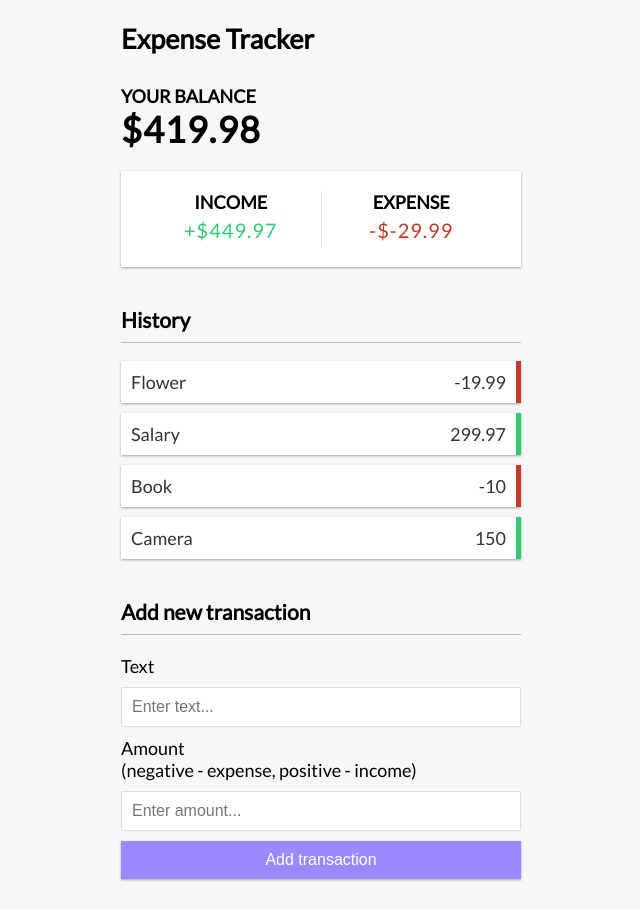
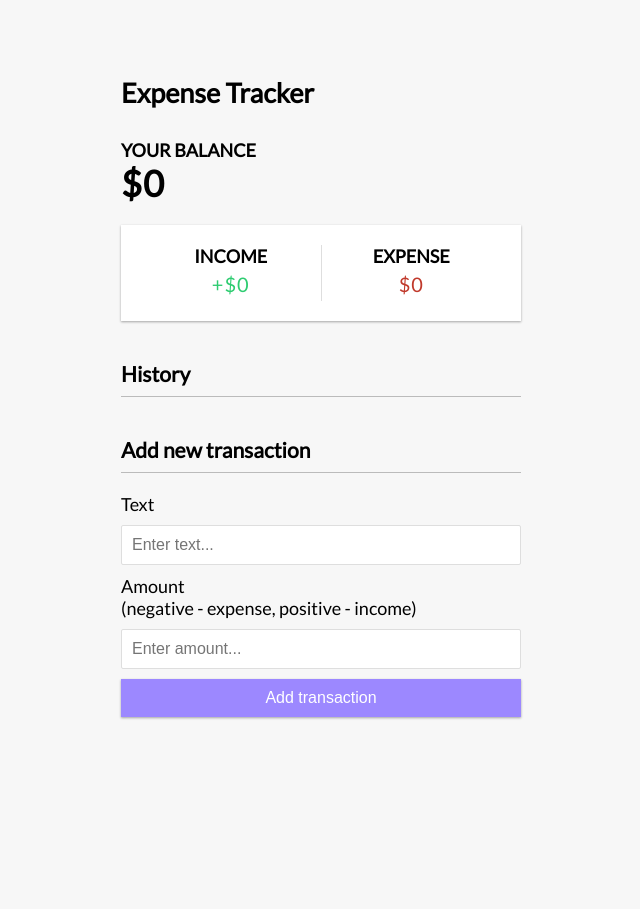
Before and after one commit to Zeeshnhmd/vue-expense-tracker, a Vue app: page / in a window 1280 px wide. Shown: the whole page, without its empty margins (319-959 px from the left). After the commit the page ends 800 px from the top, so only its background shows below. Built offline with nearby package versions, Linux system fonts and the light colour scheme.

Commit message:
feat: delete and add items to localstorage

```diff
--- a/src/App.vue
+++ b/src/App.vue
@@ -3,13 +3,16 @@
 	<div class="container">
 		<Balance :total="+total" />
 		<IncomeExpenses :income="+income" :expense="+expense" />
-		<TransactionList :transactions="transactions" />
+		<TransactionList
+			:transactions="transactions"
+			@transactionDeleted="handleTransactionDelete"
+		/>
 		<AddTransaction @transactionSubmitted="handleTransactionSubmitted" />
 	</div>
 </template>
 
 <script setup>
-import { computed, ref } from 'vue';
+import { computed, ref, onMounted } from 'vue';
 import { useToast } from 'vue-toastification';
 
 import Header from './components/Header.vue';
@@ -20,12 +23,14 @@ import AddTransaction from './components/AddTransaction.vue';
 
 const toast = useToast();
 
-const transactions = ref([
-	{ id: 1, text: 'Flower', amount: -19.99 },
-	{ id: 2, text: 'Salary', amount: 299.97 },
-	{ id: 3, text: 'Book', amount: -10 },
-	{ id: 4, text: 'Camera', amount: 150 },
-]);
+const transactions = ref([]);
+
+onMounted(() => {
+	const savedTransaction = JSON.parse(localStorage.getItem('transactions'));
+	if (savedTransaction) {
+		transactions.value = savedTransaction;
+	}
+});
 
 // Get Total
 const total = computed(() => {
@@ -62,11 +67,27 @@ const handleTransactionSubmitted = (transactionData) => {
 		amount: transactionData.amount,
 	});
 
+	saveTransationToLocalStorage();
+
 	toast.success('Transaction added');
+};
+
+// Delete Transaction
+const handleTransactionDelete = (id) => {
+	transactions.value = transactions.value.filter((el) => el.id !== id);
+
+	saveTransationToLocalStorage();
+
+	toast.success('Transaction deleted');
 };
 
 // Generate Unique ID
 const generateUniqueId = () => {
 	return Math.floor(Math.random() * 1000000);
 };
+
+// Save to Localstorage
+const saveTransationToLocalStorage = () => {
+	localStorage.setItem('transactions', JSON.stringify(transactions.value));
+};
 </script>
--- a/src/components/IncomeExpenses.vue
+++ b/src/components/IncomeExpenses.vue
@@ -6,7 +6,7 @@
 		</div>
 		<div>
 			<h4>Expense</h4>
-			<p id="money-minus" class="money minus">-${{ expense }}</p>
+			<p id="money-minus" class="money minus">${{ expense }}</p>
 		</div>
 	</div>
 </template>
--- a/src/components/TransactionList.vue
+++ b/src/components/TransactionList.vue
@@ -7,7 +7,9 @@
 			:class="transaction.amount < 0 ? 'minus' : 'plus'"
 		>
 			{{ transaction.text }} <span>{{ transaction.amount }}</span
-			><button class="delete-btn">x</button>
+			><button @click="deleteTransaction(transaction.id)" class="delete-btn">
+				x
+			</button>
 		</li>
 	</ul>
 </template>
@@ -15,10 +17,16 @@
 <script setup>
 import { defineProps } from 'vue';
 
+const emit = defineEmits(['transactionDeleted']);
+
 const props = defineProps({
 	transactions: {
 		type: Array,
 		required: true,
 	},
 });
+
+const deleteTransaction = (id) => {
+	emit('transactionDeleted', id);
+};
 </script>
```
